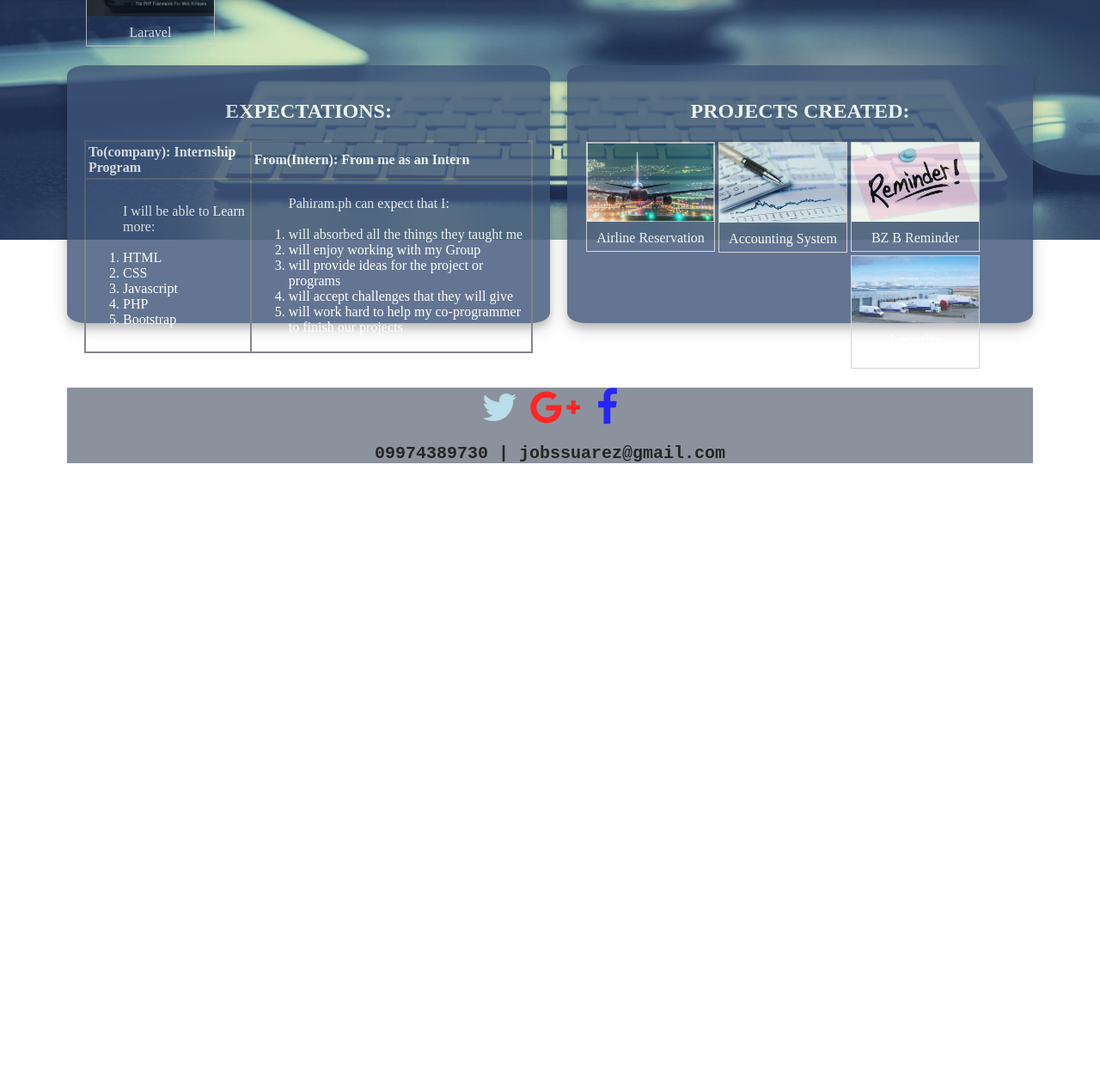
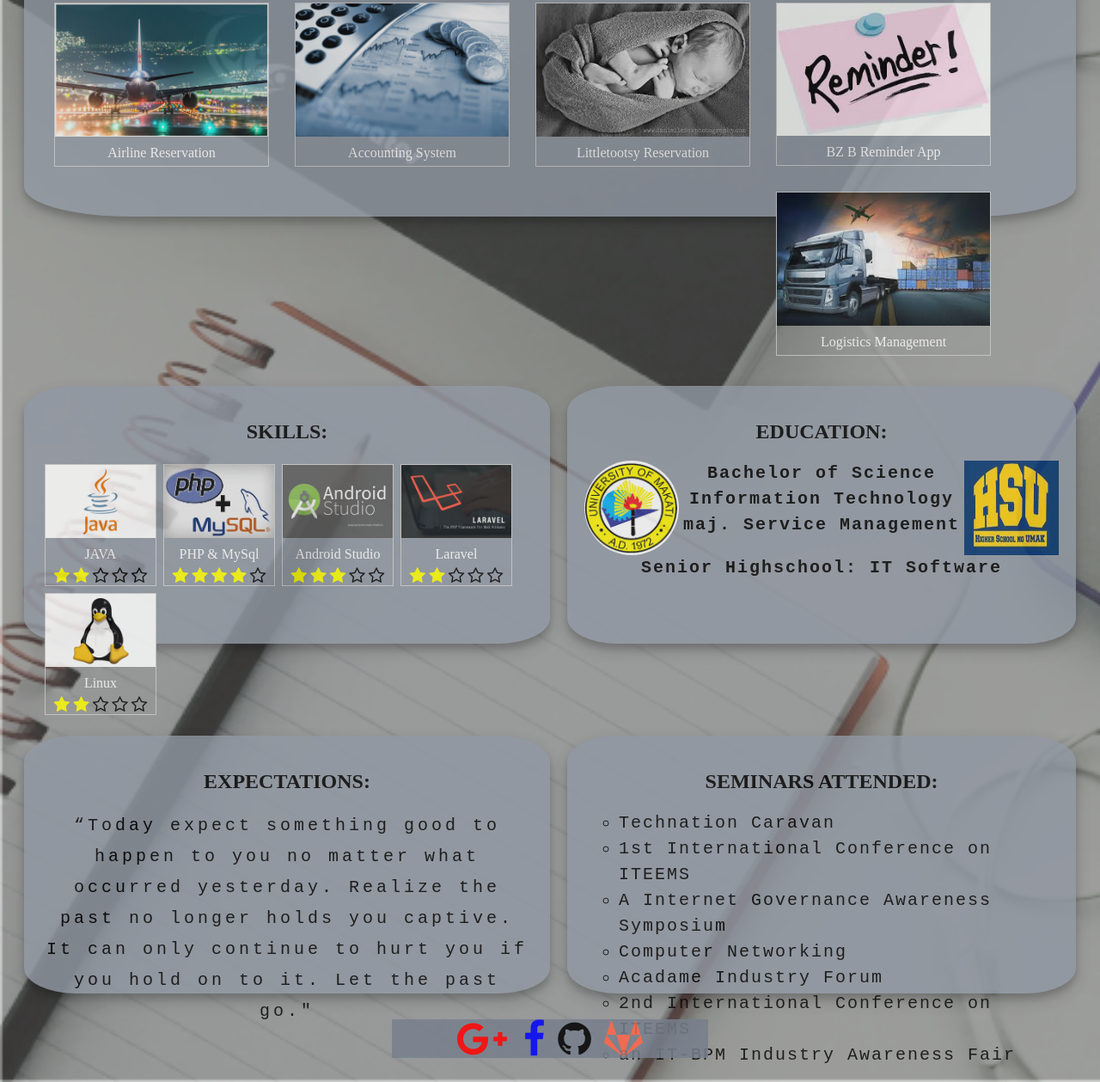
Before and after one commit to suarezjobelle/web-portfolio, a plain HTML site: page index.html in a window 1280 px wide. Shown: the part 601-1860 px from the top of the page at 86% size. Before the commit the page ends 1238 px from the top, so only its background shows below. Drawn offline with Linux system fonts and the light colour scheme.

Commit message:
newportfolio

```diff
--- a/assets/css/style.css
+++ b/assets/css/style.css
@@ -4,28 +4,31 @@
 
 body {
 padding: 10px;
- background-image: url("../images/key.jpg");
+ background-image: url("../images/web.png");
 background-repeat: no-repeat;
-background-size: 110%;
-}
-h2{
-		color: white;
+background-size: cover;
+
+
 }
 
-/* Header/Blog Title */
+h2{
+		color: black;
+}
+.text{
+	color: black;
+	font-size: 20px;
+	font-family: "Courier New";
+	text-align: center;
+}
 .header {
-  padding: 60px;
+  padding: 10px;
   text-align: center;
 }
 
-
-/* Style the top navigation bar */
 .topnav {
   overflow: hidden;
   background-color: #333;
 }
-
-/* Style the topnav links */
 .topnav a {
   float: left;
   display: block;
@@ -35,67 +38,85 @@ h2{
   text-decoration: none;
 }
 
-/* Change color on hover */
 .topnav a:hover {
   background-color: #ddd;
   color: black;
 }
 
-/* Create two unequal columns that floats next to each other */
-/* Left column */
 .leftcolumn {
   float: left;
   width: 50%;
 }
 
-/* Right column */
 .rightcolumn {
   float: left;
   width: 50%;
   padding-left: 20px;
+}
+.middlecolumn {
+  float: left;
+  width: 100%;
+
 
 }
 
-/* Fake image */
 .fakeimg {
   background-color: #aaa;
   width: 100%;
   padding: 20px;
 }
-
-/* Add a card effect for articles */
 .card {
-  background-color: #3d5377;
+  background-color: #9198a3;
   padding: 20px;
   margin-top: 20px;
     height: 300px;
     opacity: .80;
-    border-radius: 4%;
+    border-radius: 10%;
+ box-shadow: 0 6px 8px 0 rgba(0, 0, 0, 0.2), 0 8px 20px 0 rgba(0, 0, 0, 0.19);
+
+}
+.solocard {
+  background-color: #9198a3;
+  padding: 20px;
+  margin-top: 20px;
+    height: 150px;
+    opacity: .80;
+    border-radius: 10%;
+ box-shadow: 0 6px 8px 0 rgba(0, 0, 0, 0.2), 0 8px 20px 0 rgba(0, 0, 0, 0.19);
+
+}
+.projectcard {
+  background-color: #9198a3;
+  padding: 20px;
+  margin-top: 20px;
+    height: 350px;
+    opacity: .80;
+    border-radius: 10%;
  box-shadow: 0 6px 8px 0 rgba(0, 0, 0, 0.2), 0 8px 20px 0 rgba(0, 0, 0, 0.19);
 
 }
 
-/* Clear floats after the columns */
 .row:after {
   content: "";
   display: table;
   clear: both;
 }
 
-/* Footer */
 .footer {
   text-align: center;
   background: #3d5377;
-  margin-top: 20px;
+  margin-top: 30px;
   font-size: 15px;
+  width:  30%;
+
 }
 img.user{
 	width: 230px;
 	height: 200px;
-	border-radius: 45%;
+	border-radius:20%;
 	position: absolute;
   left: 80px;
-  top: 0px;
+  top: 10px;
 }
 
 .logo{
@@ -122,12 +143,11 @@ img.user{
   }
 }
 div.gallery {
-  margin: 2px;
+  margin: 15px;
   border: 1px solid #ccc;
   float: left;
-  width: 150px;
+  width: 250px;
 }
-
 div.gallery:hover {
   border: 1px solid #777;
 }
@@ -135,9 +155,20 @@ div.gallery:hover {
 div.gallery img {
   width: 100%;
   height: 100%;
-
 }
-
+div.secondgallery {
+  margin: 4px;
+  border: 1px solid #ccc;
+  float: left;
+  width: 130px;
+}
+div.secondgallery:hover {
+  border: 1px solid #777;
+}
+div.secondgallery img {
+  width: 100%;
+  height: 100%;
+}
 div.desc {
   padding: 6px;
   text-align: center;
@@ -147,19 +178,62 @@ h3{
 	font-size: 20px;
 	font-family: "Courier New";
 	text-align: justify-all;
+	color: white;
+	 letter-spacing: 2px;
+	 line-height: 	1.5;
 
+}
+h1{
+	font-family: "Courier New";
+	text-align: justify-all;
+	color: white;
 }
 table, td, th {
   border: 2px solid #646970;
   text-align: left;
-  color: white;
+  color: black;
 }
 
 table {
   border-collapse: collapse;
   width: 100%;
+
 }
 
 th, td {
   padding: 3px;
 }
+ol.seminar{
+	 text-align: left;
+	 color: black;
+	 font-size: 20px;
+	 font-family: "Courier New";
+	 white-space: 10px;
+	 letter-spacing: 2px;
+	 line-height: 	1.5;
+}
+p{
+ text-align: center;
+	 color: black;
+	 font-size: 20px;
+	 font-family: "Courier New";
+	 letter-spacing: 4px;
+	 line-height: 	1.8;
+}
+.bg-image {
+  /* Full height */
+  height: 50%;
+
+  /* Center and scale the image nicely */
+  background-position: center;
+  background-repeat: no-repeat;
+  background-size: cover;
+}
+
+/* Images used */
+.img1 { background-image: url("img_snow.jpg"); }
+.img2 { background-image: url("img_girl.jpg"); }
+.img3 { background-image: url("img_lights.jpg"); }
+.img4 { background-image: url("img_nature.jpg"); }
+.img5 { background-image: url("img_forest.jpg"); }
+.img6 { background-image: url("img_woods.jpg"); }
--- a/index.html
+++ b/index.html
@@ -8,33 +8,100 @@
 	<link rel="stylesheet" href="https://cdnjs.cloudflare.com/ajax/libs/font-awesome/4.7.0/css/font-awesome.min.css">
 </head>
 <body>
+	 <img src="assets/images/user.png" class="user">
 
 <div class="header">
- <img src="assets/images/yoo.jpg" class="user">
-<H3>Ma. Jobelle V. Suarez</H3>
-     <h3>8556 San Jose st. Guadalupe Nuevo Makati City</h3>
-   	<h3 >OBJECTIVE: To bring my strong sense of dedication, motivation, and responsibility to pahiram.ph, and to utilize my web programming skills qualifications obtained through university of makati. </h3>
+<h1>MA. JOBELLE V. SUAREZ</h1>
+<h3>8556 San Jose St. Guadalupe, Makati City</h3>
+<h3>University of Makati</h3>
+<h3>College of Computer Science</h3>
+<H3>4 <sup>th year</sup></H3>
+
 
 <div class="row">
+	<div class="middlecolumn">
+		<div class="solocard">
+			 <h2>CAREER OBJECTIVE:</h2>
+			 <p class="text">To bring my strong sense of dedication, motivation, and responsibility and to utilize my web programming skills qualifications obtained through university of makati.</p>
+		</div>
+	</div>
+	<div class="middlecolumn">
+		<div class="projectcard">
+			     <h2>PROJECTS CREATED: </h2>
+
+     	<div class="gallery">
+  <img src="assets/images/airline.jpg" >
+  <div class="desc">Airline Reservation</div>
+</div>
+<div class="gallery">
+    <img src="assets/images/account.jpg">
+  <div class="desc">Accounting System</div>
+</div>
+
+<div class="gallery">
+  <img src="assets/images/bibi.jpeg" >
+  <div class="desc">Littletootsy Reservation</div>
+</div>
+<div class="gallery">
+  <img src=" assets/images/reminder.jpeg">
+  <div class="desc">BZ B Reminder App</div>
+</div>
+
+<div class="gallery">
+  <img src="assets/images/logis.jpeg" >
+  <div class="desc">Logistics Management</div>
+</div>
+		</div>
+	</div>
+
    <div class="leftcolumn">
     <div class="card">
    	  <h2>SKILLS:</h2>
-   	   	<div class="gallery">
+   	   	<div class="secondgallery">
   <img src="assets/images/java.jpg">
   <div class="desc">JAVA</div>
+  <i class="fa fa-star" style="font-size:20px;color: yellow;"></i>
+  <i class="fa fa-star" style="font-size:20px;color: yellow;"></i>
+  <i class="fa fa-star-o" style="font-size:20px;"></i>
+   <i class="fa fa-star-o" style="font-size:20px;"></i>
+  <i class="fa fa-star-o" style="font-size:20px;"></i>
 </div>
-<div class="gallery">
+<div class="secondgallery">
     <img src="assets/images/php.jpeg">
   <div class="desc">PHP & MySql</div>
+   <i class="fa fa-star" style="font-size:20px;color: yellow;"></i>
+  <i class="fa fa-star" style="font-size:20px;color: yellow;"></i>
+  <i class="fa fa-star" style="font-size:20px;color: yellow;"></i>
+   <i class="fa fa-star" style="font-size:20px;color: yellow;"></i>
+  <i class="fa fa-star-o" style="font-size:20px;"></i>
 </div>
-<div class="gallery">
+<div class="secondgallery">
   <img src=" assets/images/AS.jpg">
   <div class="desc">Android Studio</div>
+   <i class="fa fa-star" style="font-size:20px;color: yellow;"></i>
+  <i class="fa fa-star" style="font-size:20px;color: yellow;"></i>
+  <i class="fa fa-star" style="font-size:20px;color: yellow;"></i>
+   <i class="fa fa-star-o" style="font-size:20px;"></i>
+  <i class="fa fa-star-o" style="font-size:20px;"></i>
 </div>
 
-<div class="gallery">
+<div class="secondgallery">
   <img src="assets/images/laravel.jpg" >
   <div class="desc">Laravel</div>
+   <i class="fa fa-star" style="font-size:20px;color: yellow;"></i>
+  <i class="fa fa-star" style="font-size:20px;color: yellow;"></i>
+  <i class="fa fa-star-o" style="font-size:20px;"></i>
+   <i class="fa fa-star-o" style="font-size:20px;"></i>
+  <i class="fa fa-star-o" style="font-size:20px;"></i>
+</div>
+<div class="secondgallery">
+  <img src="assets/images/linux.jpg" >
+  <div class="desc">Linux</div>
+   <i class="fa fa-star" style="font-size:20px;color: yellow;"></i>
+  <i class="fa fa-star" style="font-size:20px;color: yellow;"></i>
+  <i class="fa fa-star-o" style="font-size:20px;"></i>
+   <i class="fa fa-star-o" style="font-size:20px;"></i>
+  <i class="fa fa-star-o" style="font-size:20px;"></i>
 </div>
     </div>
   </div>
@@ -42,8 +109,8 @@
     <div class="card">
      <h2>EDUCATION:</h2>
       <img src="assets/images/umak.png" class="logo" align="left">   <img src="assets/images/hsu.jpeg" align="right" class="hsu">
-    <h3 style="text-align: center;">Bachelor of Science Information Technology maj. Service Management</h3>
-      <h3 style="text-align: center;">Senior Highschool: IT Software</h3>
+    <h3 style="text-align: center;" class="text">Bachelor of Science Information Technology maj. Service Management</h3>
+      <h3 style="text-align: center;" class="text">Senior Highschool: IT Software</h3>
     </div>
   </div>
 </div>
@@ -52,94 +119,48 @@
 <div class="row">
    <div class="leftcolumn">
     <div class="card">
-      <h2>EXPECTATIONS:</h2>
-      <center>
-		<table>
-		<th>To(company): Internship Program</th>
-		<th>From(Intern): From me as an Intern</th>
-		<tr>
-			<td>
-				<ol>
-					I will be able to Learn more:<br><br>
-					<li>
-					HTML
-				</li>
-				<li>
-				CSS
-				</li>
-				<li>
-				Javascript
-				</li>
-				<li>
-				PHP
-				</li>
-				<li>
-				Bootstrap
-				</li>
-
-				</ol>
-			</td>
-
-			<td>
-				<ol>
-					Pahiram.ph can expect that I:<br><br>
-					<li>
-					will absorbed all the things they taught me
-				</li>
-					<li>
-						will enjoy working with my Group
-					</li>
-					<li>
-						will provide ideas for the project or programs
-					</li>
-					<li>
-						will accept challenges that they will give
-					</li>
-
-				<li>
-					will work hard to help my co-programmer to finish our projects
-				</li>
-				</ol>
-			</td>
-	</tr>
-	</table>
-	</center>
-
+      <h2> EXPECTATIONS:</h2>
+     <p> “Today expect something good to happen to you no matter what occurred yesterday. Realize the past no longer holds you captive. It can only continue to hurt you if you hold on to it. Let the past go."</p>
     </div>
 
   </div>
   <div class="rightcolumn">
     <div class="card">
-     <h2>PROJECTS CREATED: </h2>
-
-     	<div class="gallery">
-  <img src="assets/images/airline.jpg" >
-  <div class="desc">Airline Reservation</div>
-</div>
-<div class="gallery">
-    <img src="assets/images/accounting.jpeg">
-  <div class="desc">Accounting System</div>
-</div>
-<div class="gallery">
-  <img src=" assets/images/reminder.jpeg">
-  <div class="desc">BZ B Reminder</div>
-</div>
-
-<div class="gallery">
-  <img src="assets/images/log.jpeg" >
-  <div class="desc">Logistics Management</div>
-</div>
-
+    	<h2>SEMINARS ATTENDED:</h2>
+    		<ol style="list-style-type:circle" class="seminar">
+					<li>
+					Technation Caravan
+				</li>
+				<li>
+				1st International Conference on ITEEMS
+				</li>
+				<li>
+				A Internet Governance Awareness Symposium
+				</li>
+				<li>
+				Computer Networking
+				</li>
+				<li>
+				Acadame Industry Forum
+				</li>
+				<li>
+					2nd International Conference on ITEEMS
+				</li>
+				<li>
+					an IT-BPM Industry Awareness Fair
+				</li>
+				</ol>
     </div>
   </div>
 </div>
+<center>
+<div style="background-color:#777f8c;opacity: .85" class="footer">
+<a href="#Google"><i class="fa fa-google-plus" style="font-size:45px;color:red"></i></a> &nbsp&nbsp&nbsp
+<a href="#Facebook"><i class="fa fa-facebook" style="font-size:45px;color:blue"></i></a>&nbsp&nbsp&nbsp
+<a href="#Github"><i class="fa fa-github" style="font-size:45px;color: black"></i></a>&nbsp&nbsp&nbsp
+<a href="#GitLab"><i class="fa fa-gitlab" style="font-size:45px;color: tomato"></i></a>
 
-<div style="background-color:#777f8c;opacity: .85" class="footer">
-<a href="#Twitter"><i class="fa fa-twitter" style="font-size:45px;color:lightblue"></i></a>&nbsp&nbsp&nbsp
-<a href="#Google"><i class="fa fa-google-plus" style="font-size:45px;color:red"></i></a> &nbsp&nbsp&nbsp
-<a href="#Facebook"><i class="fa fa-facebook" style="font-size:45px;color:blue"></i></a>
-   <h3>09974389730 | jobssuarez@gmail.com</h3>
-</div>
+</div></center>
 
 </body>
 </html>
```
Also changed, not shown: assets/images/account.jpg (added), assets/images/bibi.jpeg (added), assets/images/img1.jpg (added), assets/images/img2.jpeg (added), assets/images/img3.jpeg (added), assets/images/linux.jpg (added), assets/images/little.jpg (added), assets/images/logis.jpeg (added), assets/images/user.png (added), assets/images/web.png (added).
